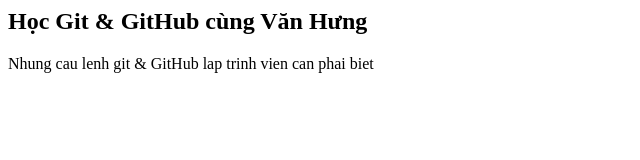
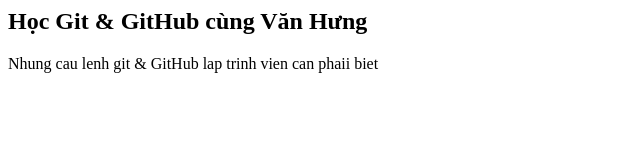
Before and after one commit to Vanhung3012/Github_Turorial, a plain HTML site: page index.html in a window 1280 px wide. Shown: the full height of the page, 0-640 px from the left. Drawn offline with Linux system fonts and the light colour scheme.

Commit message:
Them mot chu

```diff
--- a/index.html
+++ b/index.html
@@ -7,6 +7,6 @@
 <body>
     <h2>Học Git & GitHub cùng Văn Hưng</h2>
      <!-- Đã thay đổi -->
-    <p>Nhung cau lenh git & GitHub lap trinh vien can phai biet</p>
+    <p>Nhung cau lenh git & GitHub lap trinh vien can phaii biet</p>
 </body>
 </html>
```
